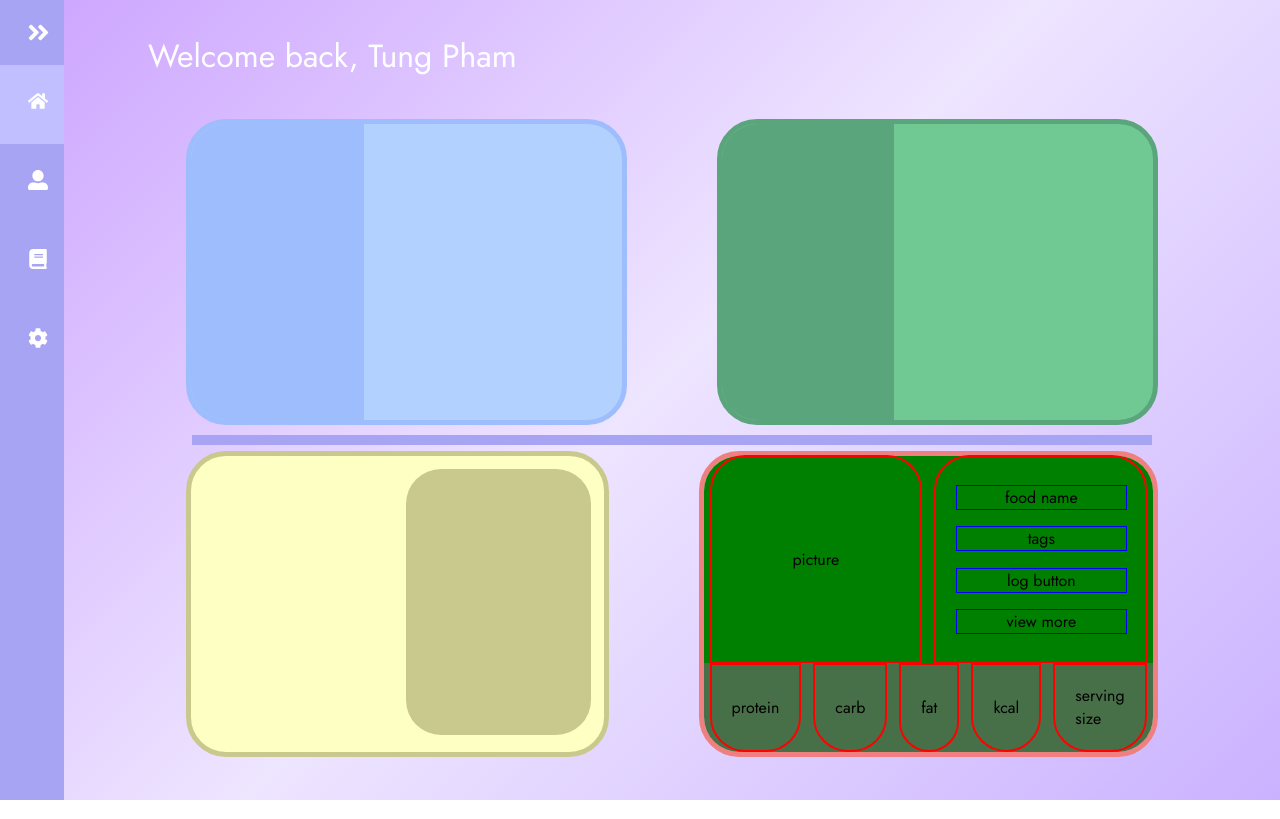
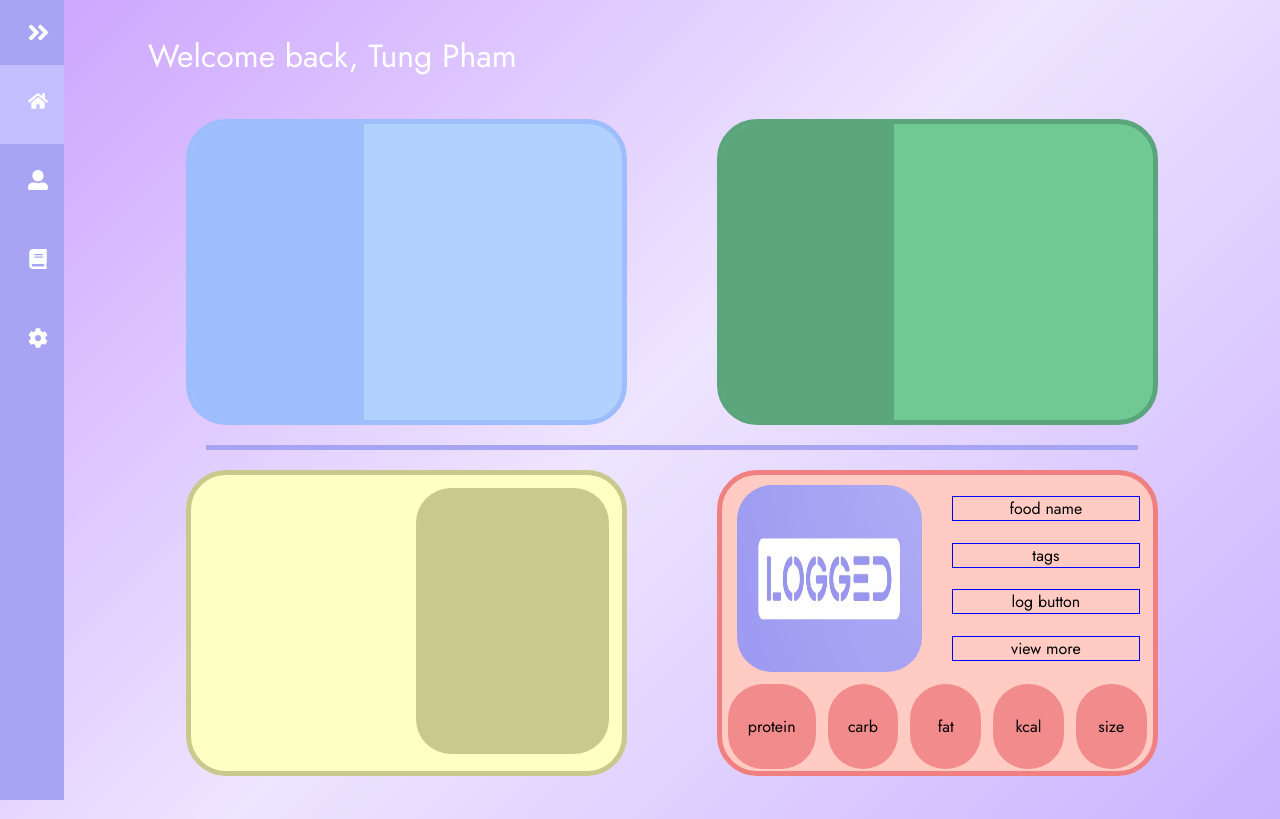
Before and after one commit to tungpham2001/logged, a React (Create React App) app: page / in a window 1280 px wide. Built offline with nearby package versions, Linux system fonts and the light colour scheme.

Commit message:
removed border from div to make it cleaner

```diff
--- a/src/page/Home.js
+++ b/src/page/Home.js
@@ -1,5 +1,6 @@
 import React from 'react';
 import "../style/Home.css";
+import TempPic from "../images/logged.jpg";
 
 const Home = () => {
     return (
@@ -24,7 +25,16 @@ const Home = () => {
                     <div className="box recipe">
                         <div className="row_1">
                             <div className="column">
-                                picture
+                                <img
+                                    alt="recipe"
+                                    src={TempPic}
+                                    style={{
+                                        borderRadius: "35px",
+                                        width: '100%',
+                                        height: '100%',
+                                        objectFit: 'fill'
+                                    }}
+                                />
                             </div>
                             <div className="column">
                                 <div className="description_row">
@@ -55,7 +65,7 @@ const Home = () => {
                                 kcal
                             </div>
                             <div className="nutrition_column">
-                                serving size
+                                size
                             </div>
                         </div>
                     </div>
--- a/src/style/Home.css
+++ b/src/style/Home.css
@@ -85,7 +85,6 @@
     height: 70%;
     align-items: center;
     width: 100%;
-    background-color: green;
     border-radius: 35px 35px 0 0;
 }
 
@@ -94,11 +93,9 @@
     flex-direction: column;
     width: 50%;
     float: left;
-    padding: 20px;
-    height: 80%;
-    border: 2px solid red;
-    border-radius: 35px 35px 0 0;
-    margin: 6px 6px 6px 6px;
+    padding: 15px;
+    height: 90%;
+    border-radius: 35px 35px 35px 35px;
     align-items: center;
     justify-content: center;
 }
@@ -119,7 +116,6 @@
     align-items: center;
     justify-content: center;
     width: 100%;
-    background-color: rgb(72, 112, 72);
     border-radius: 0 0 35px 35px;
 }
 
@@ -127,19 +123,17 @@
     display: flex;
     flex: 1;
     padding: 20px;
-    border: 2px solid red;
-    margin: auto;
+    background-color: #F28B8B;
     height: 50%;
     margin: 6px 6px 6px 6px;
     align-items: center;
     justify-content: center;
-    border-radius: 0 0 35px 35px;
+    border-radius: 35px 35px 35px 35px;
 }
 
 .separator {
-    border-top: 10px solid #a7a4f3;
-    margin: 22px 0;
-    margin: 6px 6px 6px 6px;
+    border-top: 5px solid #a7a4f3;
+    margin: 20px 20px 20px 20px;
 }
 
 .home_display_box {
```
